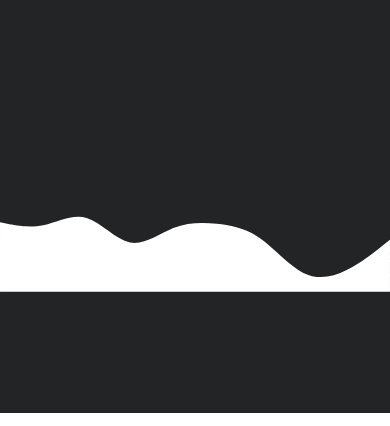
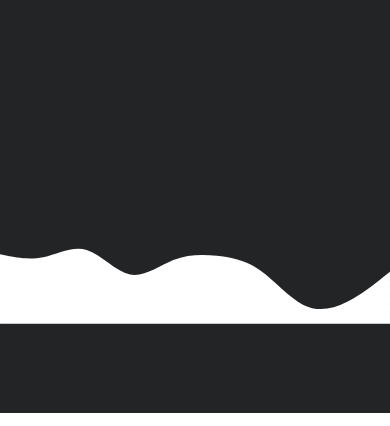
Before and after one commit to FerryKurniawn/first-web-portfo, a website: page index.html in a window 390 px wide. Shown: the part 411-837 px from the top of the page. Drawn offline with Linux system fonts and the light colour scheme.

Commit message:
fix the wave

```diff
--- a/index.html
+++ b/index.html
@@ -96,7 +96,7 @@
       <svg
         xmlns="http://www.w3.org/2000/svg"
         viewBox="0 0 1440 320"
-        class="mt-32 sm:mt-48 md: pt-20"
+        class="mt-40 sm:mt-48 md: pt-20"
       >
         <path
           fill="#fff"
```
Also changed, not shown: src/output.css.
